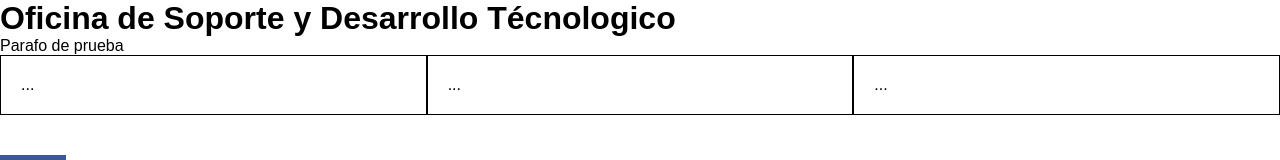
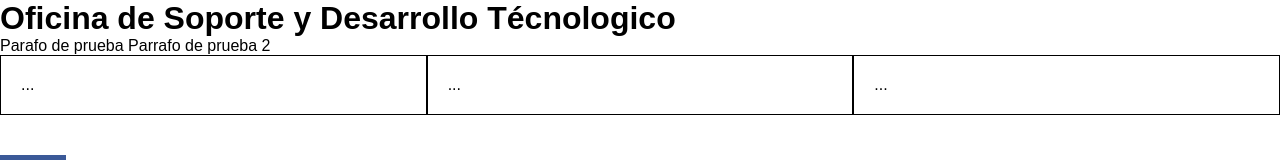
Before and after one commit to JuanMalaga/Proyecto-Soporte, a plain HTML site: page index.html in a window 1280 px wide. Shown: the top 160 px of the page. Drawn offline with Linux system fonts and the light colour scheme.

Commit message:
Se agrego otro parrafo de prueba

```diff
--- a/index.html
+++ b/index.html
@@ -15,6 +15,7 @@
     <body>
         <h1>Oficina de Soporte y Desarrollo Técnologico</h1>
         <p1>Parafo de prueba </p1>
+        <p1>Parrafo de prueba 2</p1>
         <div class="contenedor">
             <div class="fila">
             <div class="col-lg-4 col-md-4 col-sm-4 col-xs-4">...</div>
```
